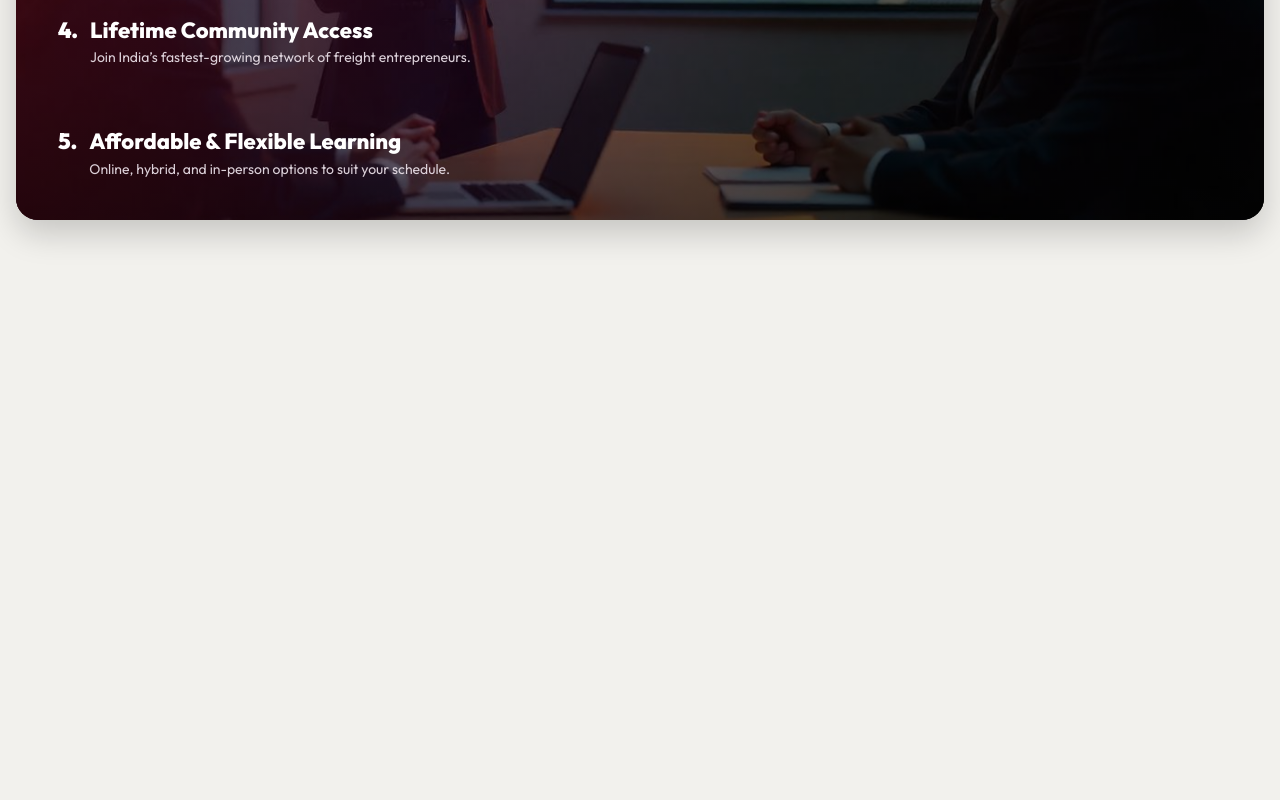
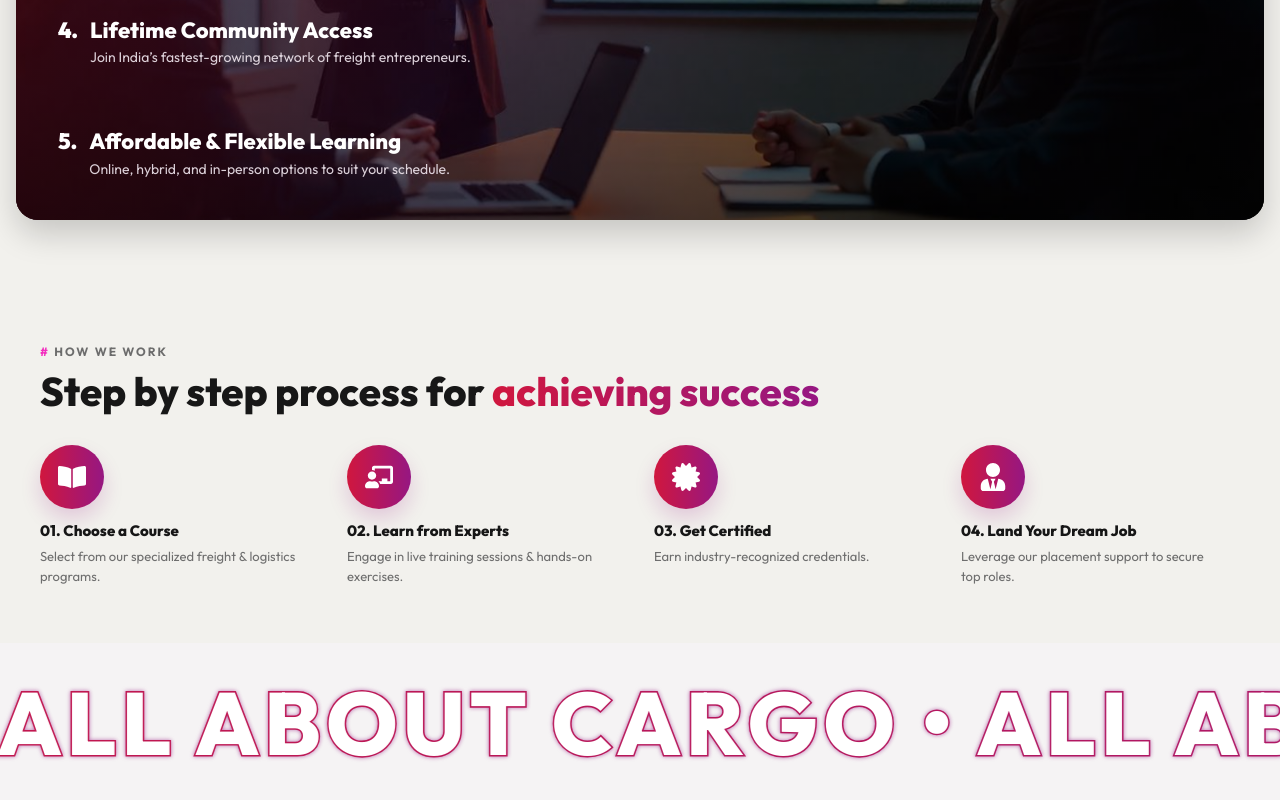
Before and after one commit to pixelvikas/AllAboutCargo, a React (Vite) app: page / in a window 1280 px wide. Shown: the part 3651-4451 px from the top of the page. Before the commit the page ends 3935 px from the top, so only its background shows below. Built offline with nearby package versions, Linux system fonts and the light colour scheme; a web font is replaced by a local one.

Commit message:
how we work | Marquee Section Completed

```diff
--- a/src/Pages/Home/Home.jsx
+++ b/src/Pages/Home/Home.jsx
@@ -23,8 +23,14 @@ import {
   FaBoxes,
   FaIdCard,
   FaCogs,
+  FaBuilding,
+} from "react-icons/fa";
+
+import {
+  FaBookOpen,
+  FaChalkboardTeacher,
+  FaCertificate,
   FaUserTie,
-  FaBuilding,
 } from "react-icons/fa";
 
 /* ---------- static data outside component ---------- */
@@ -99,7 +105,32 @@ const points = [
     desc: "Online, hybrid, and in-person options to suit your schedule.",
   },
 ];
-
+const STEPS = [
+  {
+    id: 1,
+    icon: <FaBookOpen />,
+    title: "01. Choose a Course",
+    desc: "Select from our specialized freight & logistics programs.",
+  },
+  {
+    id: 2,
+    icon: <FaChalkboardTeacher />,
+    title: "02. Learn from Experts",
+    desc: "Engage in live training sessions & hands-on exercises.",
+  },
+  {
+    id: 3,
+    icon: <FaCertificate />,
+    title: "03. Get Certified",
+    desc: "Earn industry-recognized credentials.",
+  },
+  {
+    id: 4,
+    icon: <FaUserTie />,
+    title: "04. Land Your Dream Job",
+    desc: "Leverage our placement support to secure top roles.",
+  },
+];
 /* ---------- component ---------- */
 function Home() {
   return (
@@ -342,6 +373,48 @@ function Home() {
           </div>
         </div>
       </section>
+
+      <section className="hww">
+        <div className="hww-inner">
+          {/* Header */}
+          <div className="hww-head">
+            <span className="hww-eyebrow">
+              <span className="pink">#</span> HOW WE WORK
+            </span>
+            <h2 className="hww-title">
+              Step by step process for <span>achieving success</span>
+            </h2>
+          </div>
+
+          {/* Steps */}
+          <div className="hww-grid" role="list">
+            {STEPS.map((s) => (
+              <div className="hww-item" role="listitem" key={s.id}>
+                <div className="hww-icon" aria-hidden>
+                  {s.icon}
+                </div>
+                <div className="hww-copy">
+                  <h3 className="hww-name">{s.title}</h3>
+                  <p className="hww-desc">{s.desc}</p>
+                </div>
+              </div>
+            ))}
+          </div>
+        </div>
+      </section>
+
+      <section className="marquee">
+        <div className="marquee-inner">
+          <span data-text="ALL ABOUT CARGO • ALL ABOUT CARGO • ALL ABOUT CARGO • ALL ABOUT CARGO • ">
+            ALL ABOUT CARGO • ALL ABOUT CARGO • ALL ABOUT CARGO • ALL ABOUT
+            CARGO •
+          </span>
+          <span data-text="ALL ABOUT CARGO • ALL ABOUT CARGO • ALL ABOUT CARGO • ALL ABOUT CARGO • ">
+            ALL ABOUT CARGO • ALL ABOUT CARGO • ALL ABOUT CARGO • ALL ABOUT
+            CARGO •
+          </span>
+        </div>
+      </section>
     </>
   );
 }
--- a/src/Pages/Home/style.css
+++ b/src/Pages/Home/style.css
@@ -1109,3 +1109,199 @@
     animation: none !important;
   }
 }
+/* Section shell */
+.hww {
+  padding: clamp(28px, 6vw, 56px) 16px;
+}
+
+.hww-inner {
+  max-width: 1200px;
+  margin: 0 auto;
+}
+
+/* Eyebrow + Title */
+.hww-eyebrow {
+  display: inline-block;
+  font-size: 12px;
+  letter-spacing: 2px;
+  font-weight: 700;
+  color: #6c6c6c;
+  margin-bottom: 8px;
+}
+
+.hww-title {
+  margin: 0 0 clamp(18px, 3vw, 30px);
+  font-weight: 800;
+  color: #171717;
+  font-size: clamp(22px, 4.8vw, 40px);
+  line-height: 1.2;
+}
+.hww-title span {
+  background: linear-gradient(90deg, #d0173e, #961782);
+  -webkit-background-clip: text;
+  -webkit-text-fill-color: transparent;
+  background-clip: text;
+  text-fill-color: transparent;
+}
+
+/* Steps grid */
+.hww-grid {
+  display: grid;
+  grid-template-columns: repeat(4, 1fr);
+  gap: clamp(12px, 2.4vw, 28px);
+  align-items: start;
+}
+
+/* Item */
+.hww-item {
+  display: grid;
+  justify-items: start;
+  text-align: left;
+}
+
+/* Circular gradient icon badge */
+.hww-icon {
+  width: 64px;
+  height: 64px;
+  border-radius: 999px;
+  display: grid;
+  place-items: center;
+  background: linear-gradient(to right, #d0173e, #961782); /* brand gradient */
+  box-shadow: 0 10px 20px rgba(150, 23, 130, 0.18);
+  margin-bottom: 12px;
+}
+.hww-icon svg {
+  color: #fff;
+  font-size: 28px;
+}
+
+/* Copy */
+.hww-copy {
+  max-width: 260px;
+}
+.hww-name {
+  margin: 0 0 6px;
+  font-size: 15px;
+  font-weight: 800;
+  color: #161616;
+}
+.hww-desc {
+  margin: 0;
+  color: #6e6e6e;
+  font-size: 13px;
+  line-height: 1.55;
+}
+
+/* Responsiveness */
+@media (max-width: 980px) {
+  .hww-grid {
+    grid-template-columns: repeat(2, 1fr);
+  }
+  .hww-item {
+    justify-items: start;
+  }
+}
+
+@media (max-width: 560px) {
+  .hww-grid {
+    grid-template-columns: 1fr;
+  }
+  .hww-copy {
+    max-width: none;
+  }
+  .hww-icon {
+    width: 58px;
+    height: 58px;
+  }
+  .hww-icon svg {
+    font-size: 26px;
+  }
+  .hww-name {
+    font-size: 14.5px;
+  }
+  .hww-desc {
+    font-size: 12.8px;
+  }
+}
+
+/* ====== MARQUEE SECTION ====== */
+.marquee {
+  background: #f5f3f4; /* light neutral background */
+  overflow: hidden;
+  white-space: nowrap;
+  width: 100%;
+  position: relative;
+  padding: clamp(14px, 2vw, 24px) 0;
+}
+
+/* Inner scrolling container */
+.marquee-inner {
+  display: inline-block;
+  white-space: nowrap;
+  animation: marqueeScroll 25s linear infinite;
+  will-change: transform;
+}
+
+/* Outlined white text with gradient border */
+.marquee-inner span {
+  font-size: clamp(48px, 8vw, 88px);
+  font-weight: 800;
+  letter-spacing: 5px;
+  display: inline-block;
+  padding-right: 3rem;
+  text-transform: uppercase;
+  position: relative;
+  color: #ffffff; /* inner fill stays white */
+
+  /* reserve border width for gradient outline */
+  -webkit-text-stroke: 3px transparent;
+}
+
+/* Gradient outline (duplicate text layer) */
+.marquee-inner span::before {
+  content: attr(data-text);
+  position: absolute;
+  inset: 0;
+  background: linear-gradient(90deg, #d0173e, #961782);
+  -webkit-background-clip: text;
+  color: transparent;
+  -webkit-text-fill-color: transparent;
+  -webkit-text-stroke: 3px transparent;
+
+  /* simulate gradient border visually */
+  filter: drop-shadow(0 0 2px rgba(150, 23, 130, 0.6));
+  z-index: -1;
+}
+
+/* Animation */
+@keyframes marqueeScroll {
+  0% {
+    transform: translateX(0);
+  }
+  100% {
+    transform: translateX(-50%);
+  }
+}
+
+/* Hover pause (optional for UX) */
+.marquee-inner:hover {
+  animation-play-state: paused;
+}
+
+/* ====== Responsive ====== */
+@media (max-width: 768px) {
+  .marquee {
+    padding: 10px 0;
+  }
+
+  .marquee-inner span {
+    font-size: clamp(78px, 6vw, 48px);
+    letter-spacing: 3px;
+    padding-right: 1.8rem;
+    -webkit-text-stroke: 2px transparent;
+  }
+
+  .marquee-inner span::before {
+    -webkit-text-stroke: 2px transparent;
+  }
+}
```
